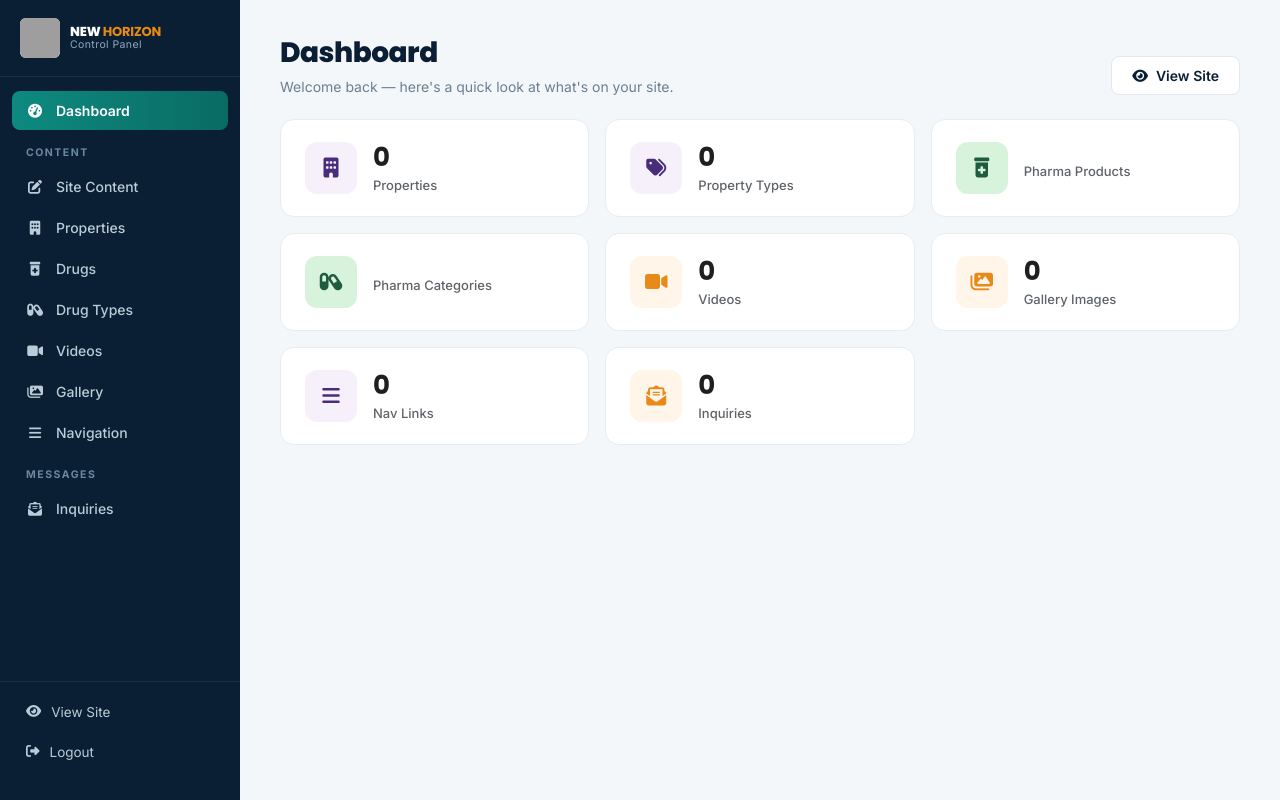
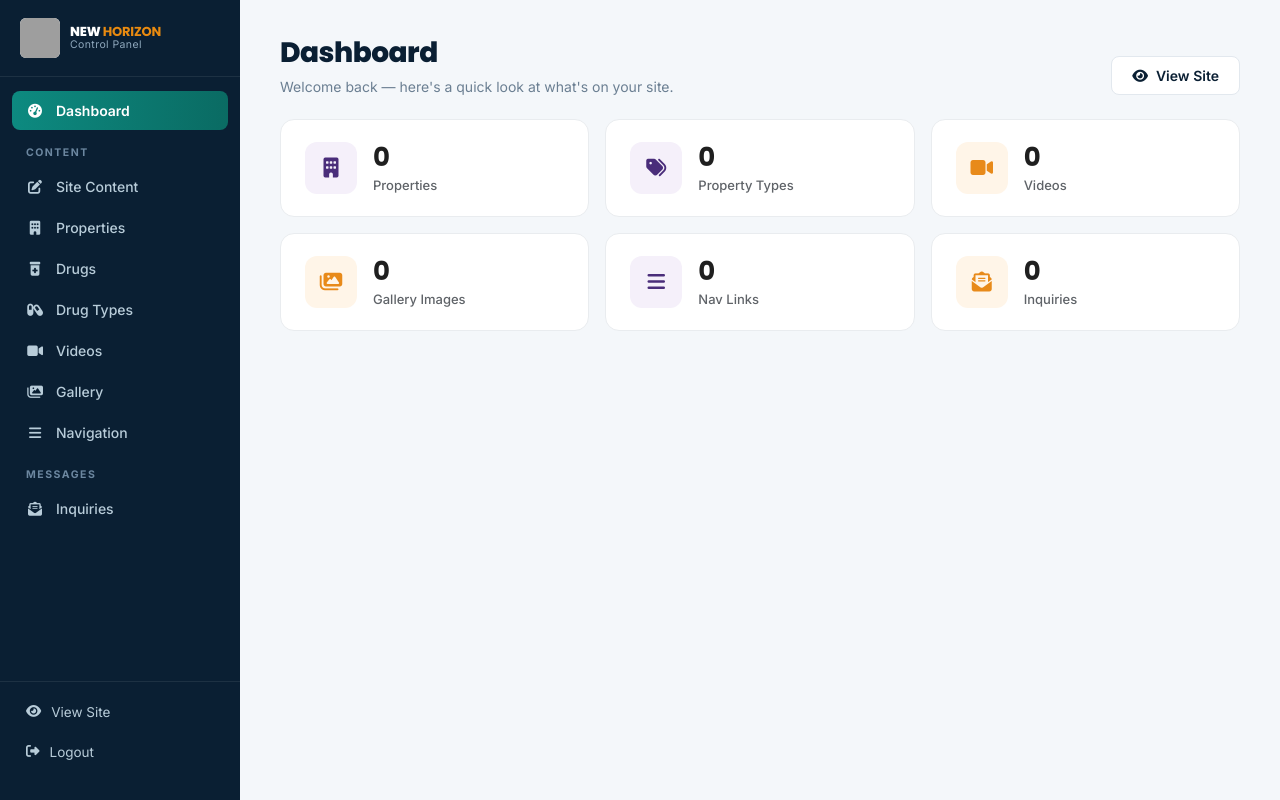
Before and after one commit to klinsmanagyekum334-bot/New-Horizon, a Flask app: page /update in a window 1280 px wide. Run offline with Flask 3, Linux system fonts and the light colour scheme; the visitor is signed in with stand-in values (Sample User, id 1); data that the repository does not hold is empty; grey boxes are pictures that could not be loaded.

Commit message:
Remove pharma product and category update cards
Removed drug-related update cards from the dashboard.

```diff
--- a/templates/update/dashboard.html
+++ b/templates/update/dashboard.html
@@ -34,26 +34,6 @@
     <div class="update-stat-body">
       <strong class="update-stat-num">{{ stats.types }}</strong>
       <span class="update-stat-label">Property Types</span>
-    </div>
-  </a>
-
-  <a href="{{ url_for('update_drugs') }}" class="update-stat-card">
-    <div class="update-stat-icon update-stat-icon-green">
-      <i class="fa-solid fa-prescription-bottle-medical"></i>
-    </div>
-    <div class="update-stat-body">
-      <strong class="update-stat-num">{{ stats.drugs }}</strong>
-      <span class="update-stat-label">Pharma Products</span>
-    </div>
-  </a>
-
-  <a href="{{ url_for('update_drug_types') }}" class="update-stat-card">
-    <div class="update-stat-icon update-stat-icon-green">
-      <i class="fa-solid fa-capsules"></i>
-    </div>
-    <div class="update-stat-body">
-      <strong class="update-stat-num">{{ stats.drug_types }}</strong>
-      <span class="update-stat-label">Pharma Categories</span>
     </div>
   </a>
 
```
